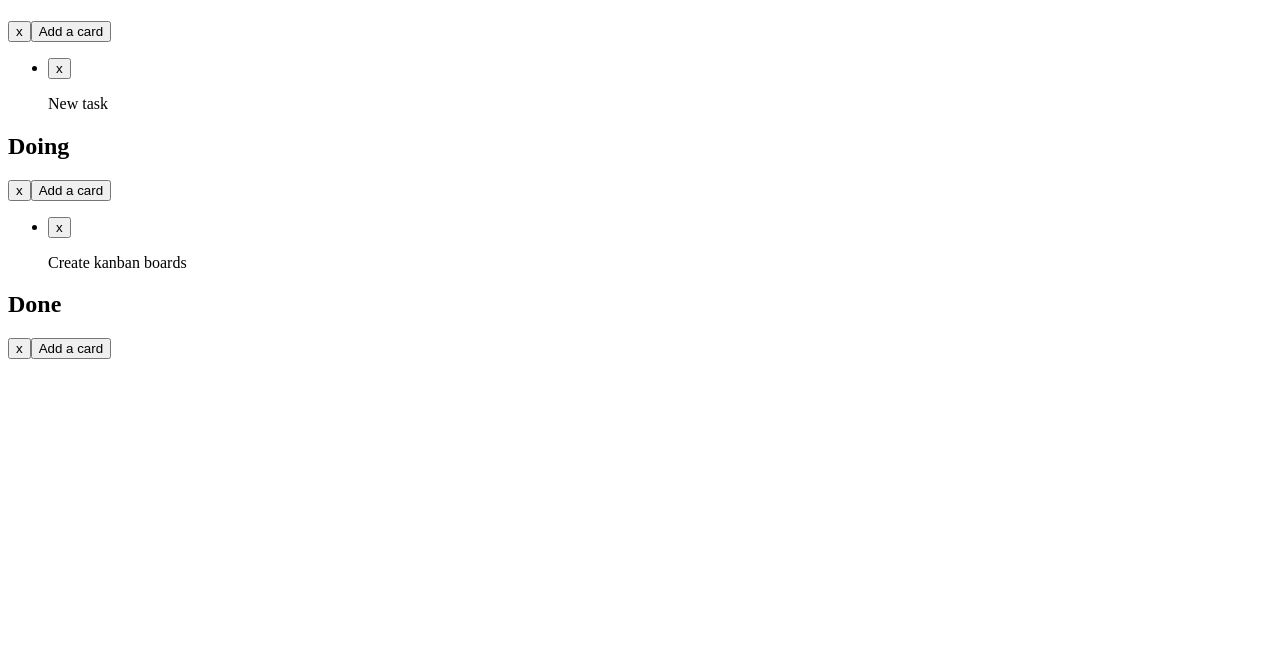
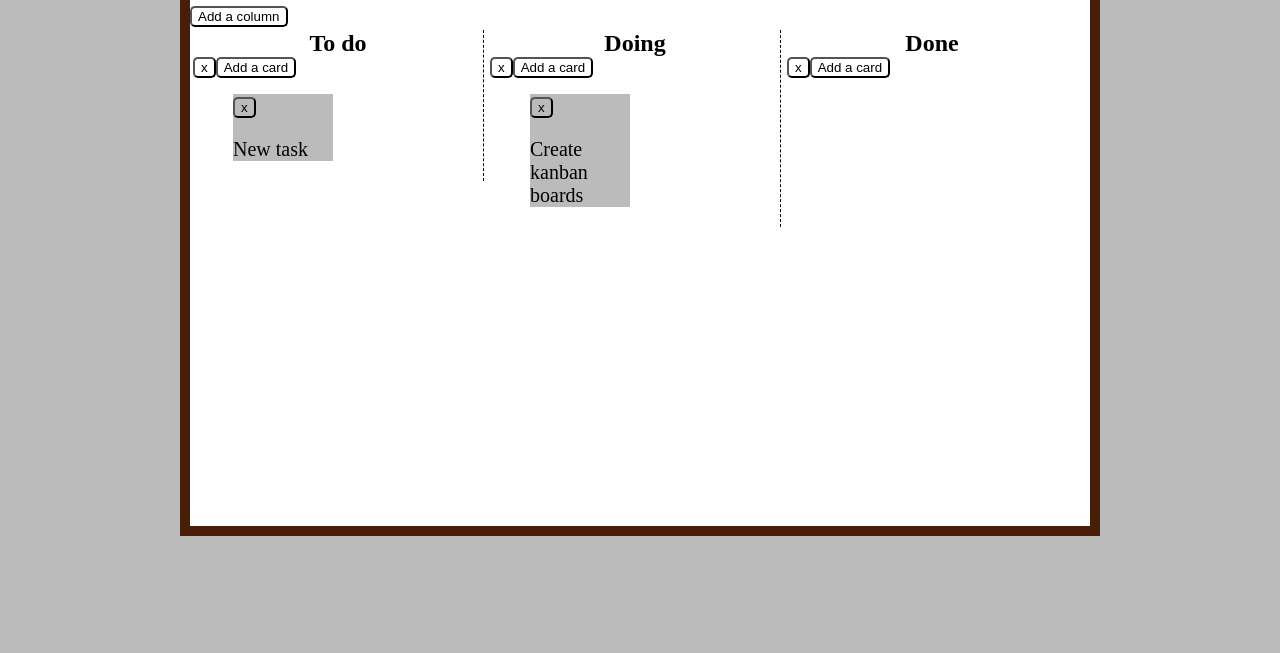
Before and after one commit to Joanb2/exercise_11_6, a website: page index.html in a window 1280 px wide. Shown: the part 147-800 px from the top of the page. Drawn offline with nearby package versions, Linux system fonts and the light colour scheme.

Commit message:
add some styles

```diff
--- a/js/scripts.js
+++ b/js/scripts.js
@@ -26,7 +26,7 @@ $(function() {
         		self.removeColumn();
 			});
 		    $columnAddCard.on('click', function(event) {
-        		self.addCard(new Card(prompt("Enter the name of the card")));
+        		self.addCard(new Card());
 			});
 
 		    $column.append($columnTitle)
--- a/package.json
+++ b/package.json
@@ -36,7 +36,7 @@
   },
   "devDependencies": {
     "autoprefixer-cli": "^1.0.0",
-    "browser-sync": "^2.23.6",
+    "browser-sync": "^2.23.7",
     "globstar": "^1.0.0",
     "jshint": "^2.9.5",
     "mkdirp": "^0.5.1",
--- /dev/null
+++ b/sass/_card.scss
@@ -0,0 +1,3 @@
+.card {
+	background-color: $bg-color;
+}
--- /dev/null
+++ b/sass/_column.scss
@@ -0,0 +1,17 @@
+.column {
+	width: 290px;
+	float: left;
+	margin: 3px;
+	border-right: 1px dashed #000;
+		&:last-of-type {
+			border-right: none;
+		}
+
+	h2 {
+		display: block;
+		background-color: #fff;
+		margin: 0 auto;
+		text-align: center;
+	}
+
+}
--- a/sass/style.scss
+++ b/sass/style.scss
@@ -0,0 +1,36 @@
+@import "card"
+@import "column"
+
+$bg-color: #bbb;
+$board-color: #fff;
+
+body {
+	background-color: $bg-color;
+}
+
+.board {
+	width: 900px;
+	height: 600px;
+	background-color: $board-color;
+	margin: 5% auto;
+	border: 10px solid #481E09;
+
+
+		h1 {
+			text-align: center;
+
+		}
+
+		li {
+			list-style-type: none;
+			max-width: 100px;
+			font-size: 20px;
+			margin: 0;
+		}
+
+		button {
+			border-radius: 5px;
+			background: none;
+		}
+
+}
```
Also changed, not shown: index.html (+0 -2 lines), css/style.css, 2 other files.
